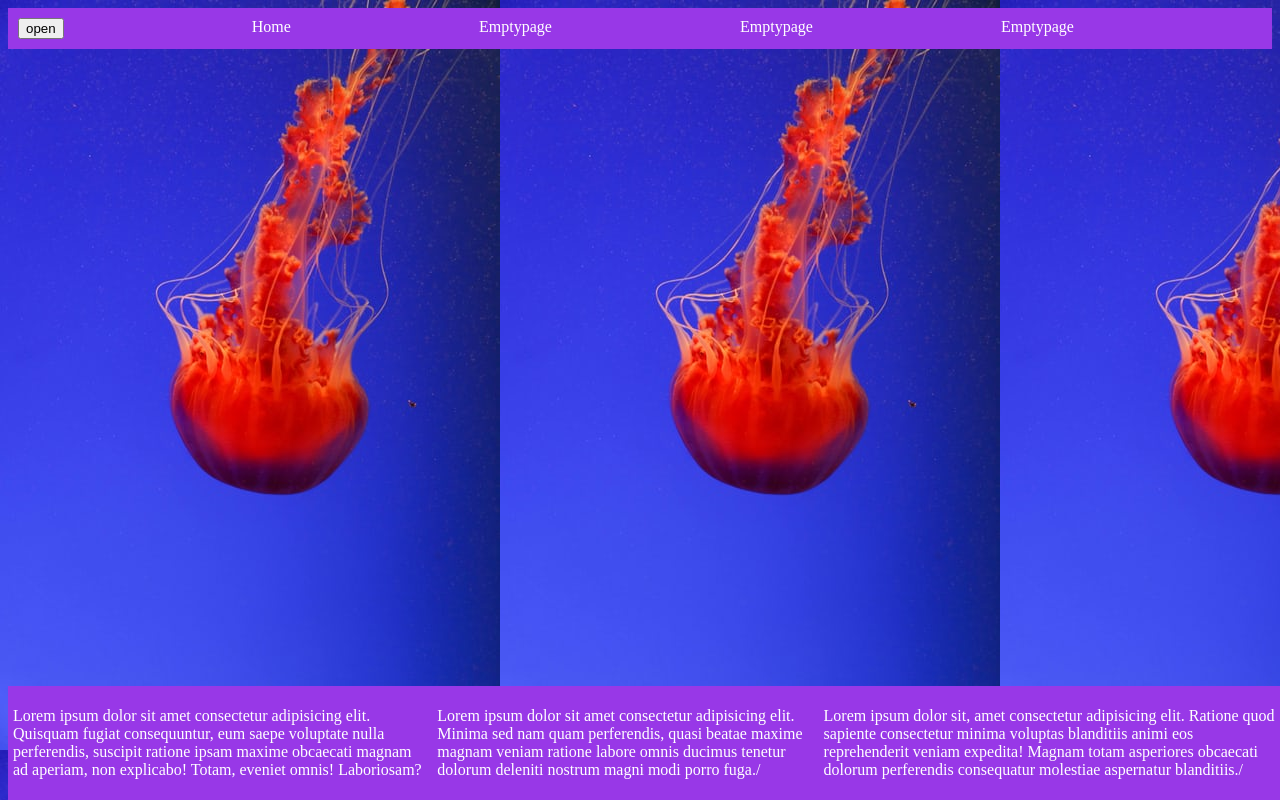
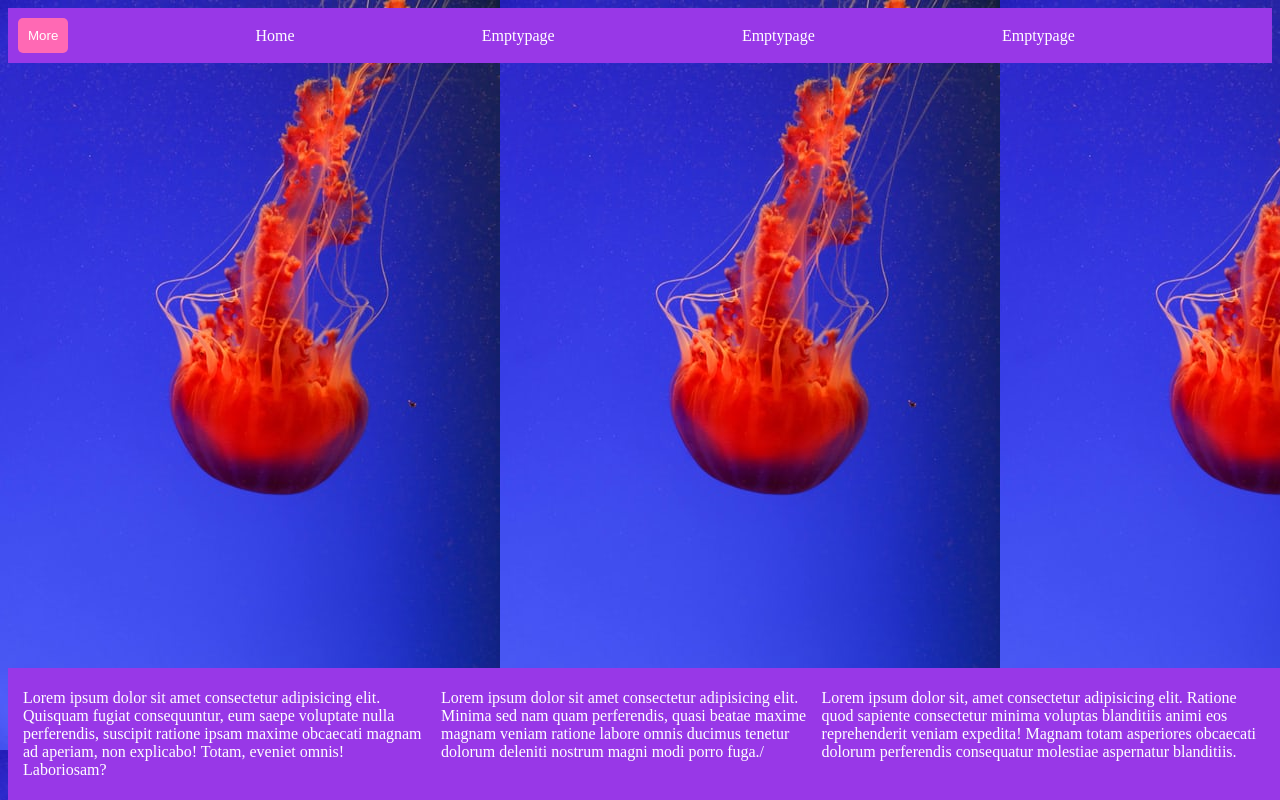
Before and after one commit to Aswanepoel99/MINI-PROJECTS, a plain HTML site: page html and css dec 1 2020/index.html in a window 1280 px wide. Drawn offline with Linux system fonts and the light colour scheme.

Commit message:
commit progress

```diff
--- a/html and css dec 1 2020/index.html
+++ b/html and css dec 1 2020/index.html
@@ -11,11 +11,11 @@
 <body>
     <nav>
         <ul>
-            <li><button id= "openNav">open</button></li>
-            <li><a href="/index.html">Home</a></li>
-            <li><a href="/index.html">Emptypage</a></li>
-            <li><a href="/index.html">Emptypage</a></li>
-            <li><a href="/index.html">Emptypage</a></li>
+            <li><button id= "openNav">More</button></li>
+            <li><a href="index.html">Home</a></li>
+            <li><a href="index.html">Emptypage</a></li>
+            <li><a href="index.html">Emptypage</a></li>
+            <li><a href="index.html">Emptypage</a></li>
         </ul>
     </nav>
 
@@ -26,8 +26,9 @@
         <a href="#">Clients</a>
         <a href="#">Contact</a>
     </div>
-
+<div class= "footertest">
     <footer>
+        <p></p>
         <p>Lorem ipsum dolor sit amet consectetur adipisicing elit. Quisquam fugiat consequuntur, eum saepe voluptate
             nulla perferendis, suscipit ratione ipsam maxime obcaecati magnam ad aperiam, non explicabo! Totam, eveniet
             omnis! Laboriosam?</p>
@@ -35,10 +36,11 @@
             magnam veniam ratione labore omnis ducimus tenetur dolorum deleniti nostrum magni modi porro fuga./</p>
         <p>Lorem ipsum dolor sit, amet consectetur adipisicing elit. Ratione quod sapiente consectetur minima voluptas
             blanditiis animi eos reprehenderit veniam expedita! Magnam totam asperiores obcaecati dolorum perferendis
-            consequatur molestiae aspernatur blanditiis./
-
+            consequatur molestiae aspernatur blanditiis.
         </p>
+        <p></p>
     </footer>
+</div>
 </body>
 
 </html>
--- a/html and css dec 1 2020/myStyle.css
+++ b/html and css dec 1 2020/myStyle.css
@@ -1,5 +1,6 @@
 body{
     background-image: url(./images/photo-1548400636-b8d3a313d209.jpg);
+    background-color: grey;
 }
 
 /* nav */
@@ -7,7 +8,6 @@ nav{
     display: fixed;
     top: 0;
     width: 100%;
-
 }
 nav ul {
     margin: 0;
@@ -15,16 +15,31 @@ nav ul {
     display: flex;
     background-color: rgb(152, 56, 231);
     padding: 10px;
+    justify-content: center;
+   align-items: center;
 }
 nav ul li {
     flex-grow: 1;
 }
+
 nav li a{
     text-decoration: none;
     color: white;
+    text-align: center;
 }
 /* sidebar */
 /* The side navigation menu */
+nav li button{
+    display: flex;
+    border: none;
+    color: white;
+    background-color: hotpink;
+    /* padding: 10px 10px 15px 10px; */
+    padding: 10px;
+    border-radius: 5px;
+    justify-content: center;
+    align-items: center;
+}
 .sidenav {
     height: 100%; /* 100% Full-height */
     width: 0; /* 0 width - change this with JavaScript */
@@ -63,6 +78,7 @@ nav li a{
   }
 
 /* footer */
+
 footer{
     display: flex;
     background-color: rgb(152, 56, 231);
@@ -70,6 +86,8 @@ footer{
     bottom: 0;
 }
  footer p {
+     flex-grow: 1;
      padding: 5px;
      color: white;
+     /* min-width: 100px; */
  }
```
